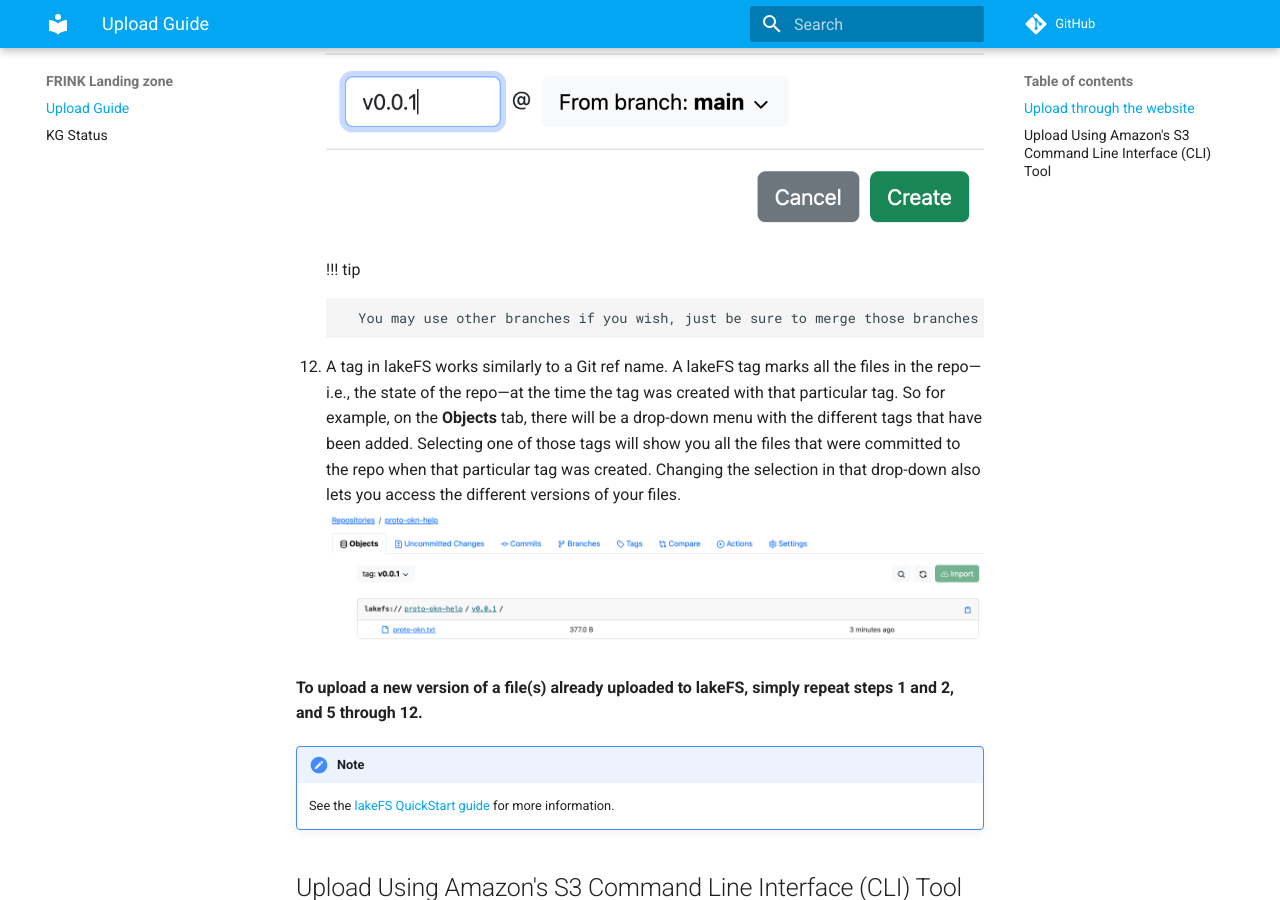
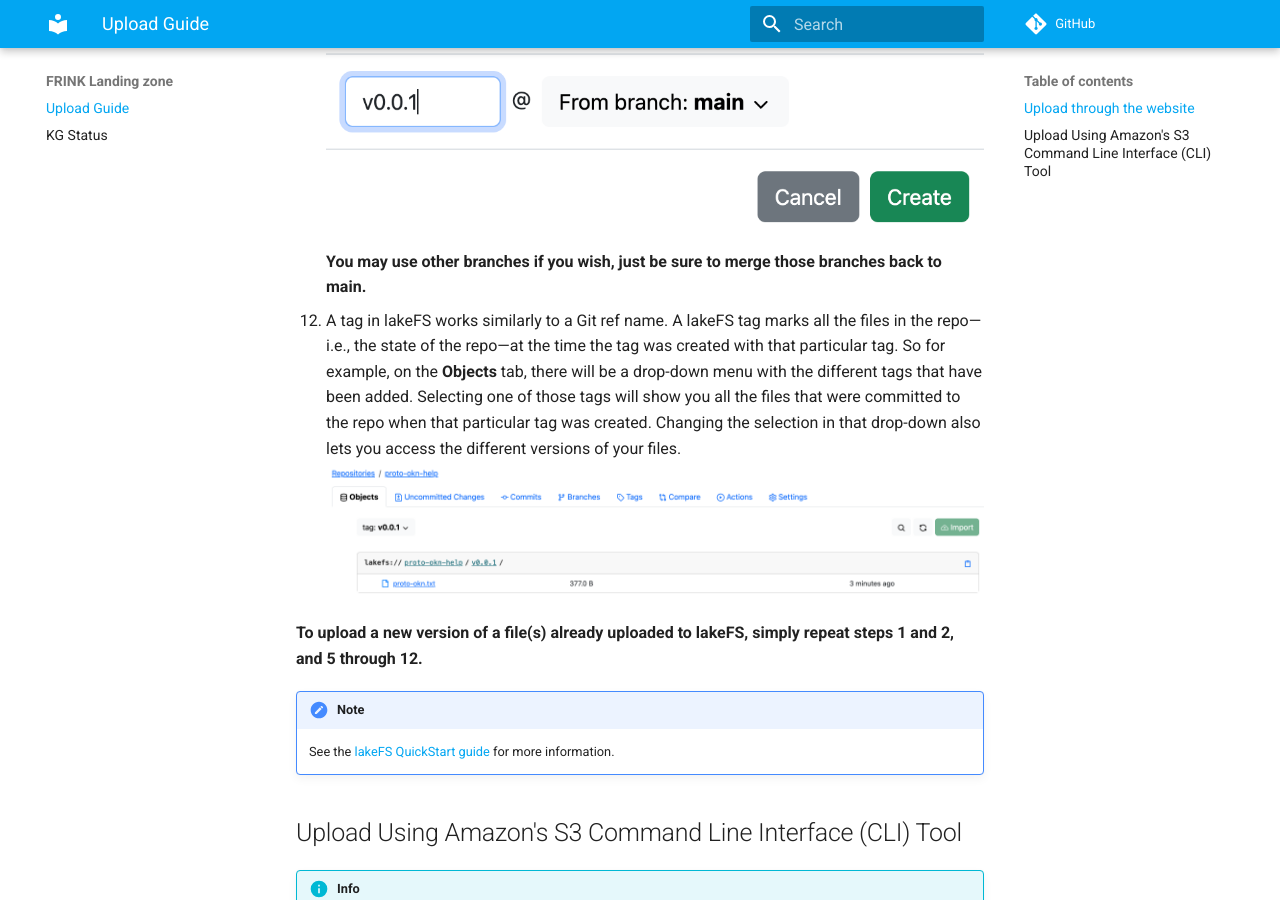
Before and after one commit to frink-okn/frink-landing-zone, an MkDocs documentation site: the page built from docs/index.md, in a window 1280 px wide and 900 px high, scrolled down 3259 px. Built offline with MkDocs 1.6.1 and Material for MkDocs 9.7.7, drawn with Linux system fonts in a browser that asks for light colours; comment, search, counter and statistics services are not loaded.

Commit message:
Update index.md

```diff
--- a/docs/index.md
+++ b/docs/index.md
@@ -35,12 +35,8 @@
 10. Once you are on the **Tags** tab, click the **Create Tag** button. For more information on Lake FS tags, see [https://docs.lakefs.io/understand/model.html#tags](https://docs.lakefs.io/understand/model.html#tags)
 11. The **Create Tag** pop-up window will appear. Input a **Tag Name** in the field provided. It is sufficient to do this on the main branch.
 ![image](https://frink-okn.github.io/frink-landing-zone/assets/images/10tag-popup.png)
-
-     !!! tip
-
-          You may use other branches if you wish, just be sure to merge those branches back to main.
-
-12. A tag in lakeFS works similarly to a Git ref name. A lakeFS tag marks all the files in the repo&mdash;i.e., the state of the repo&mdash;at the time the tag was created with that particular tag. So for example, on the **Objects** tab, there will be a drop-down menu with the different tags that have been added. Selecting one of those tags will show you all the files that were committed to the repo when that particular tag was created. Changing the selection in that drop-down also lets you access the different versions of your files.
+**You may use other branches if you wish, just be sure to merge those branches back to main.**
+13. A tag in lakeFS works similarly to a Git ref name. A lakeFS tag marks all the files in the repo&mdash;i.e., the state of the repo&mdash;at the time the tag was created with that particular tag. So for example, on the **Objects** tab, there will be a drop-down menu with the different tags that have been added. Selecting one of those tags will show you all the files that were committed to the repo when that particular tag was created. Changing the selection in that drop-down also lets you access the different versions of your files.
     ![image](https://frink-okn.github.io/frink-landing-zone/assets/images/11change-committed-per-tag.png)
 <br />
 
```
